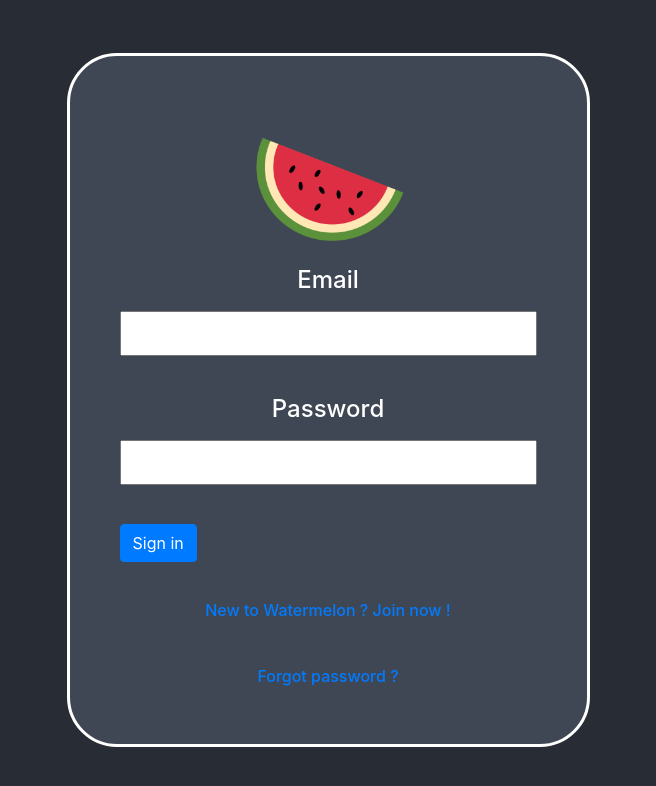
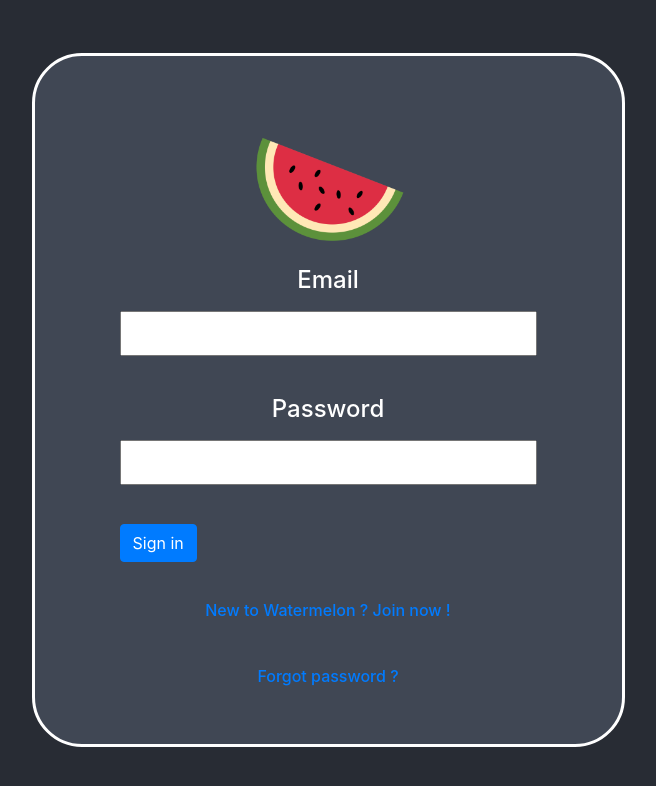
Before and after one commit to niniltp/react-banking-watermelon, a React (Create React App) app: page / in a window 1280 px wide. Shown: the top 786 px of the page, without its empty margins (312-968 px from the left). Built offline with nearby package versions, Linux system fonts and the light colour scheme.

Commit message:
App.css : change padding
The padding in the class .home-container has been extended

```diff
--- a/src/App.css
+++ b/src/App.css
@@ -24,8 +24,8 @@
   border-style: solid;
   border-radius: 50px;
   padding-bottom: 50px;
-  padding-left:50px;
-  padding-right:50px;
+  padding-left:85px;
+  padding-right:85px;
   padding-top: 50px;
   margin-top:30px;
   margin-bottom:30px;
```
